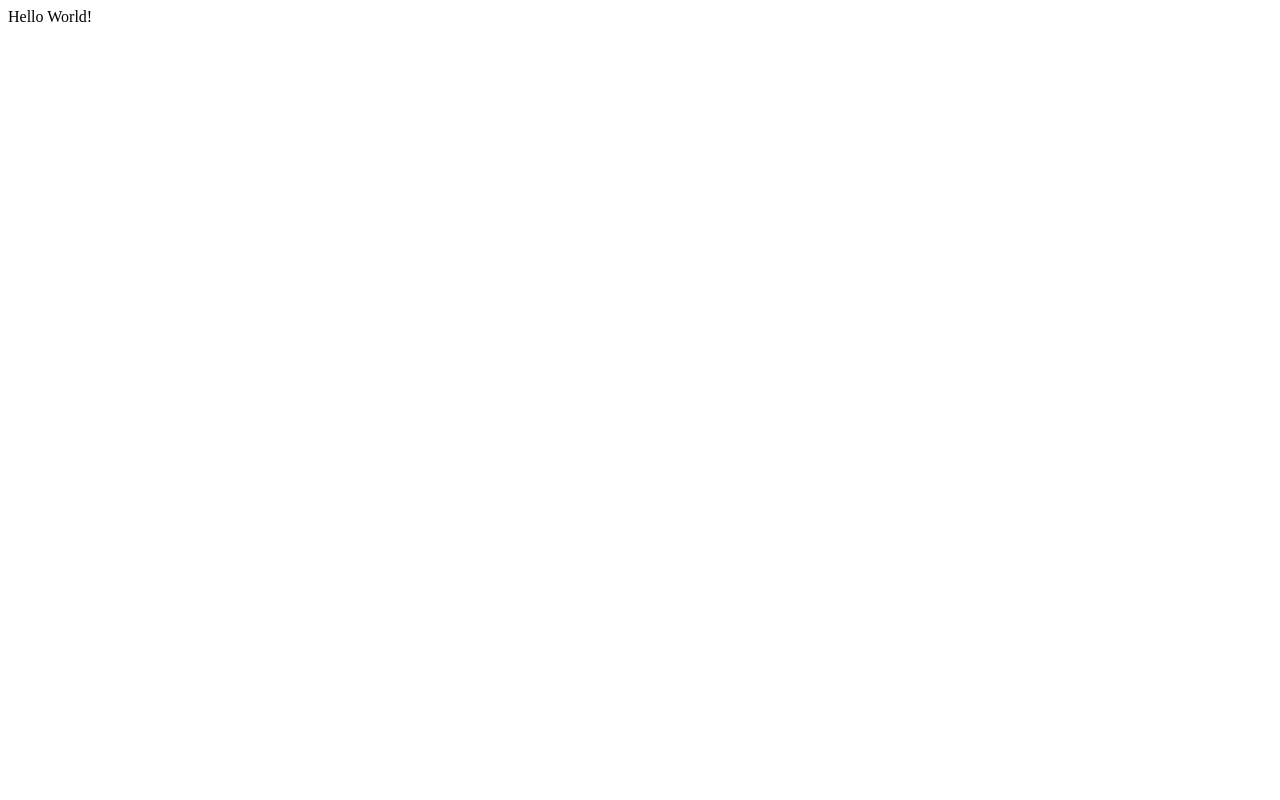
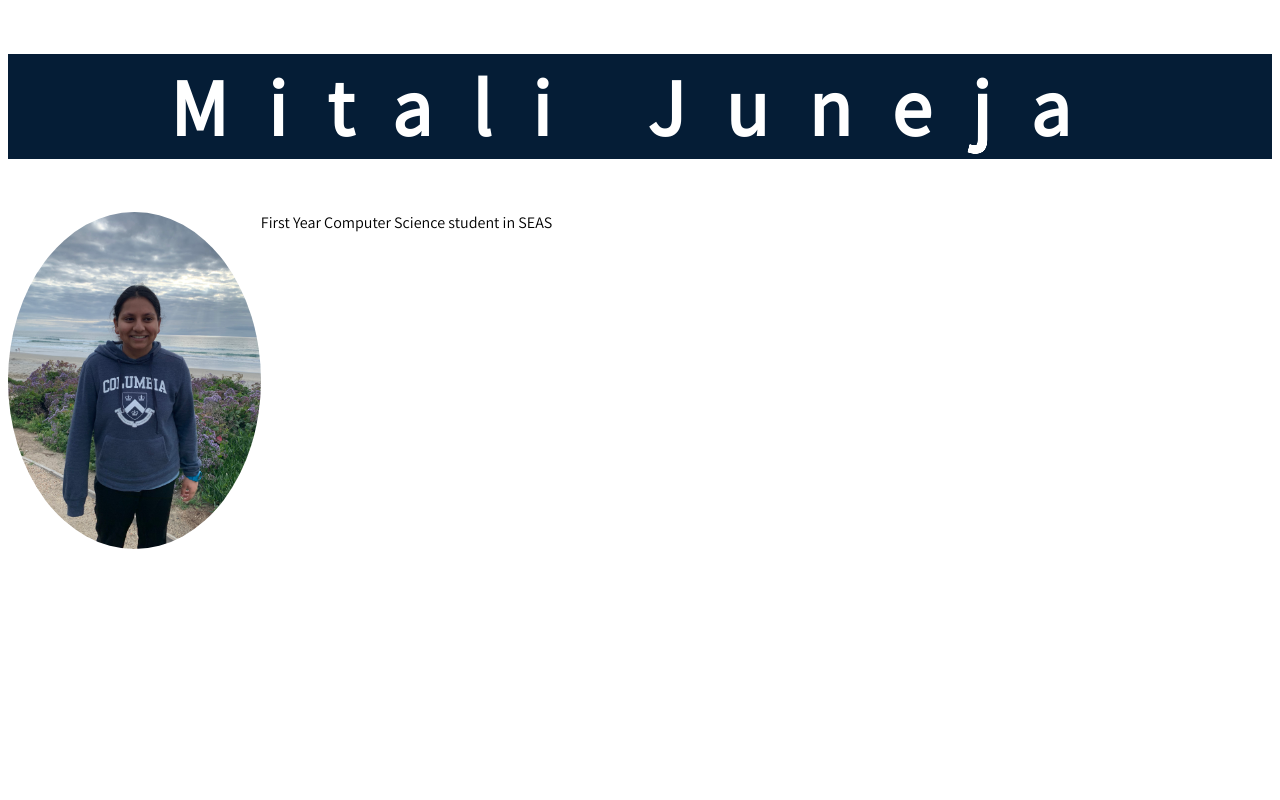
Before and after one commit to mitalijuneja/Flask-Project, a Flask app: page / in a window 1280 px wide. Before the commit the page is almost empty. Run offline with Flask 2, Linux system fonts and the light colour scheme.

Commit message:
added homepage and css styling

```diff
--- a/final/app.py
+++ b/final/app.py
@@ -14,7 +14,11 @@ app = Flask(__name__)
 #static route
 @app.route("/")
 def hello():
-    return "Hello World!"
+    return render_template("index.html")
+
+@app.route("/1006")
+def engi():
+    return "1006 homepage"
 
 #start the server
 if __name__ == "__main__":
--- /dev/null
+++ b/final/static/styles.css
@@ -0,0 +1,20 @@
+@import url('https://fonts.googleapis.com/css2?family=Assistant');
+
+body {
+    font-family:'Assistant';
+
+}
+
+
+h1 {
+    text-align:center;
+    font-size: 80px;
+    letter-spacing: 0.5em;
+    color:rgb(255,255,255);
+    background-color: rgb(5,29,54);
+}
+img {
+    width: 20%;
+    float:left;
+    border-radius: 50%;
+}
--- a/final/templates/index.html
+++ b/final/templates/index.html
@@ -2,9 +2,17 @@
 <html>
     <head>
         <!--specifies title of the page !-->
+        <link rel="stylesheet" type="text/css" href="static/styles.css">
         <title>Home</title>
     <head>
     <body>
-    <p>Hello World!</p>
+    <h1>Mitali Juneja</h1>
+    <p><img src="static/me.JPG" alt="Mitali"> First Year Computer Science
+        student in SEAS</p>
     </body>
 </html>
+
+<!--href='https://fonts.googleapis.com/css?family=Assistant'
+background-color: rgb(201,240,233)
+color: rgb(5,29,54);;!-->
+<!---->
```
Also changed, not shown: final/static/me.JPG (added), 1 other file.
